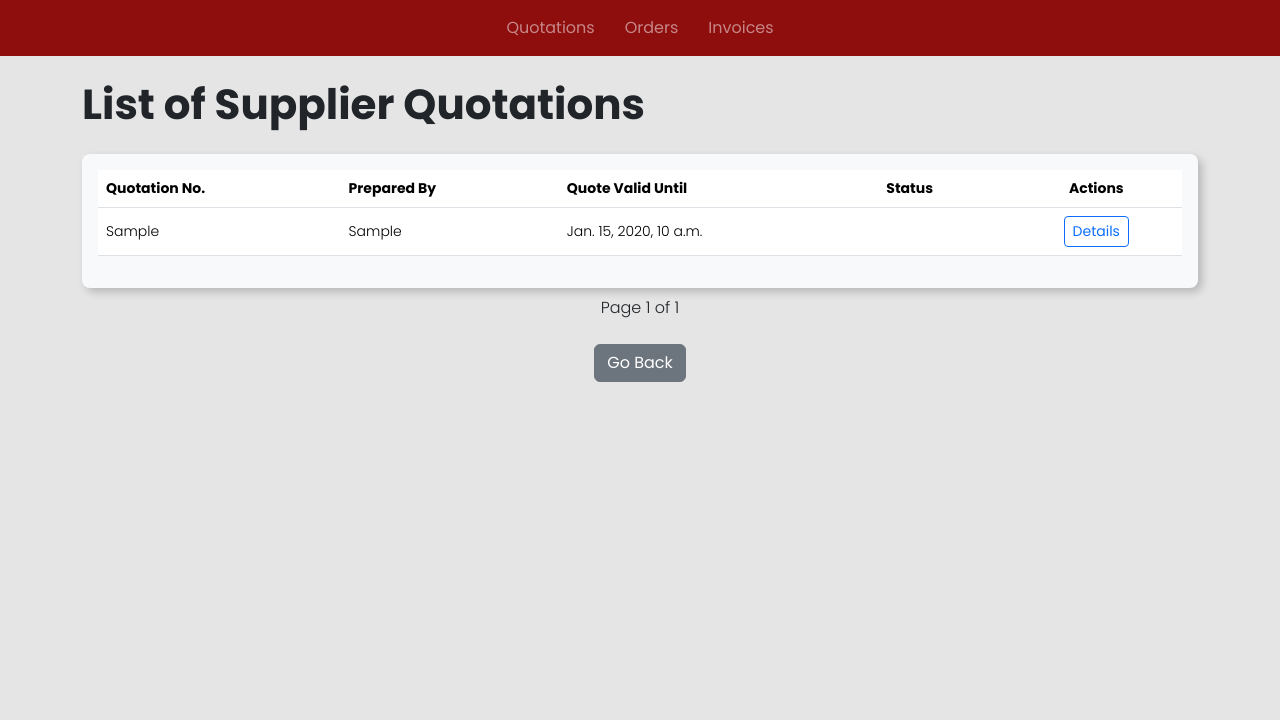
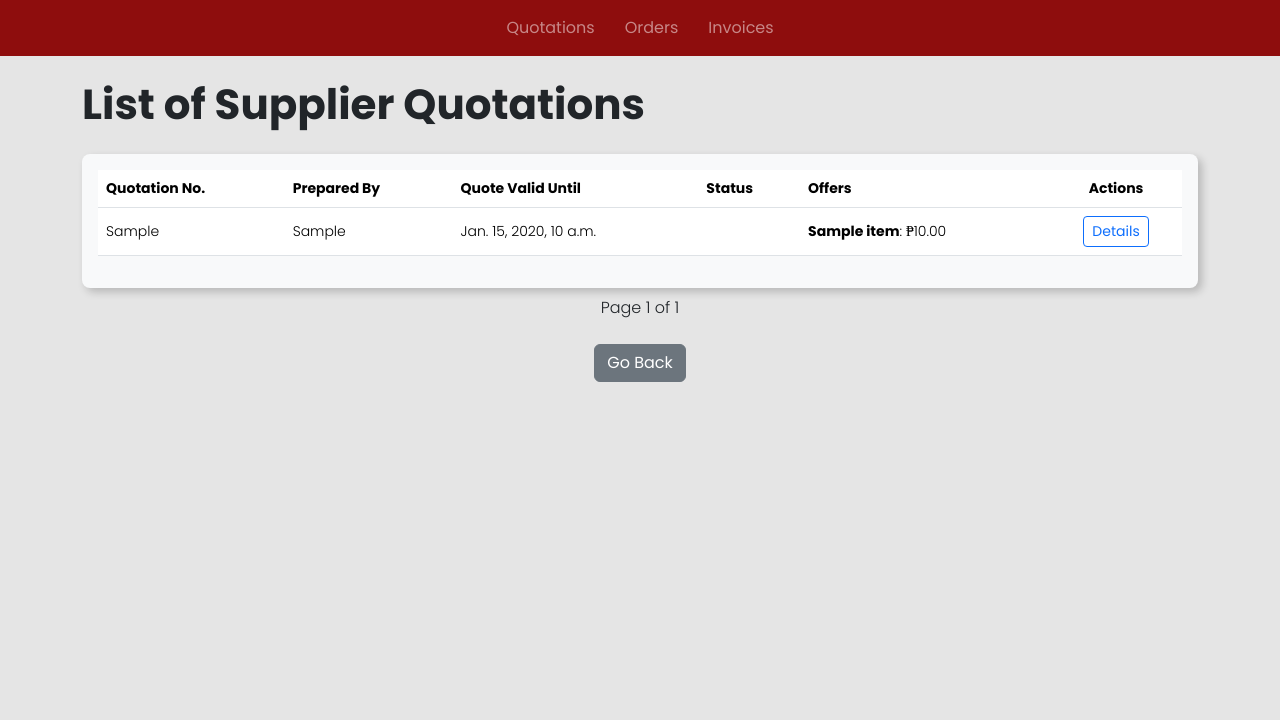
Before and after one commit to SandorTheMoon/IMS-POS-Prod, a Django app: template main_system/procurement_view/templates/view_supplier_quotations.html in a window 1280 px wide. Shown: the part 80-800 px from the top of the page. Run offline with Django 5.2, Linux system fonts and the light colour scheme; the template is opened without the code that fills it: most values are stand-ins (such as "Sample title", 1, 10 or a date in 2020); some libraries are stand-ins or nearby versions.

Commit message:
Updated Supplier Quotations List
Included product offering details in the initial list of supplier quotations list for faster quotation selection.

```diff
--- a/main_system/procurement_view/templates/view_supplier_quotations.html
+++ b/main_system/procurement_view/templates/view_supplier_quotations.html
@@ -35,6 +35,7 @@ h3 {
                     <th scope="col" class="small">Prepared By</th>
                     <th scope="col" class="small">Quote Valid Until</th>
                     <th scope="col" class="small">Status</th>
+                    <th scope="col" class="small">Offers</th>
                     <th scope="col" class="text-center small">Actions</th>
                 </tr>
             </thead>
@@ -54,6 +55,13 @@ h3 {
                             {% else %}
                                 <span class="badge bg-">{{ quotation.status }}</span>
                             {% endif %}
+                        </td>
+                        <td scope="row" class="small">
+                            {% for item in quotation.items.all %}
+                                <div><span style="font-weight: bold;">{{ item.product_name }}</span>: ₱{{ item.unit_price|floatformat:2 }}</div>
+                            {% empty %}
+                                <div class="text-muted">No items</div>
+                            {% endfor %}
                         </td>
                         <td scope="row" class="text-center small">
                             <a href="{% url 'supplier_quotation_submission_detail' quotation.signed_id %}" class="btn btn-outline-primary btn-sm">Details</a>
```
